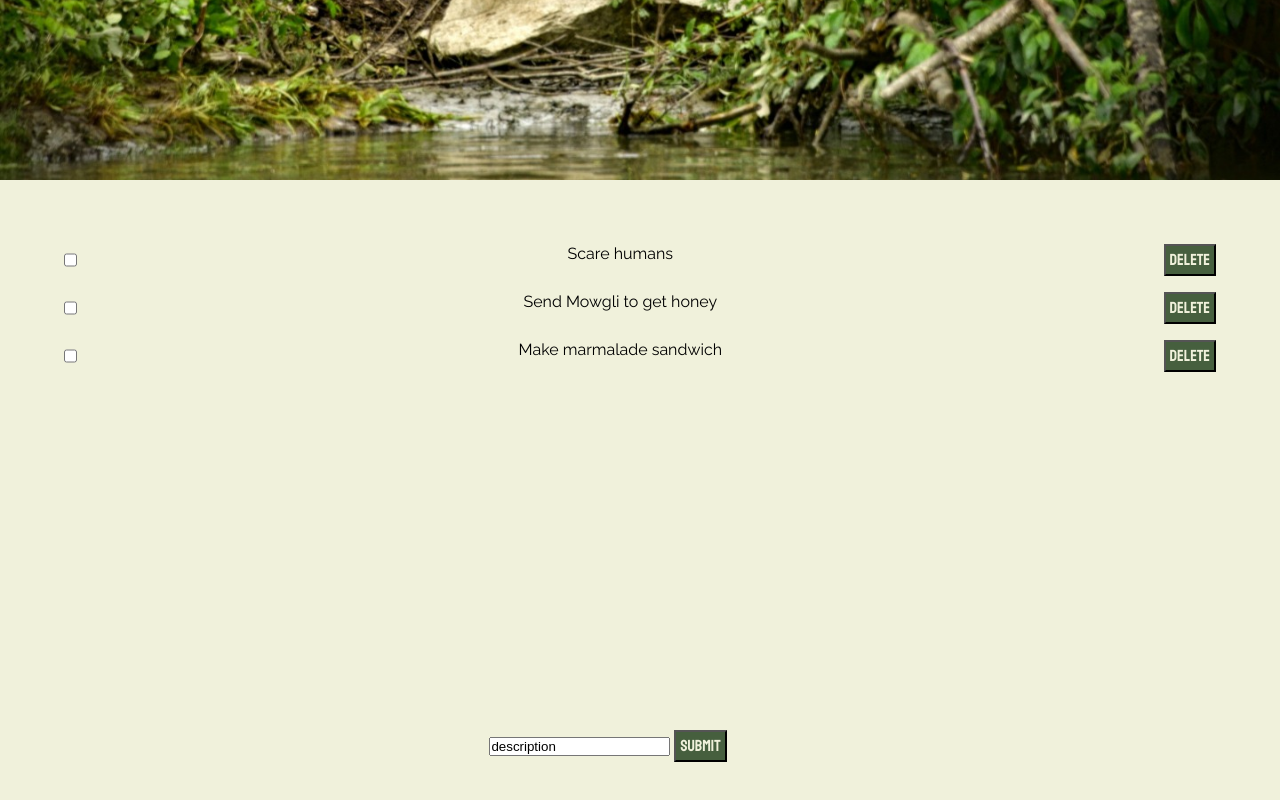
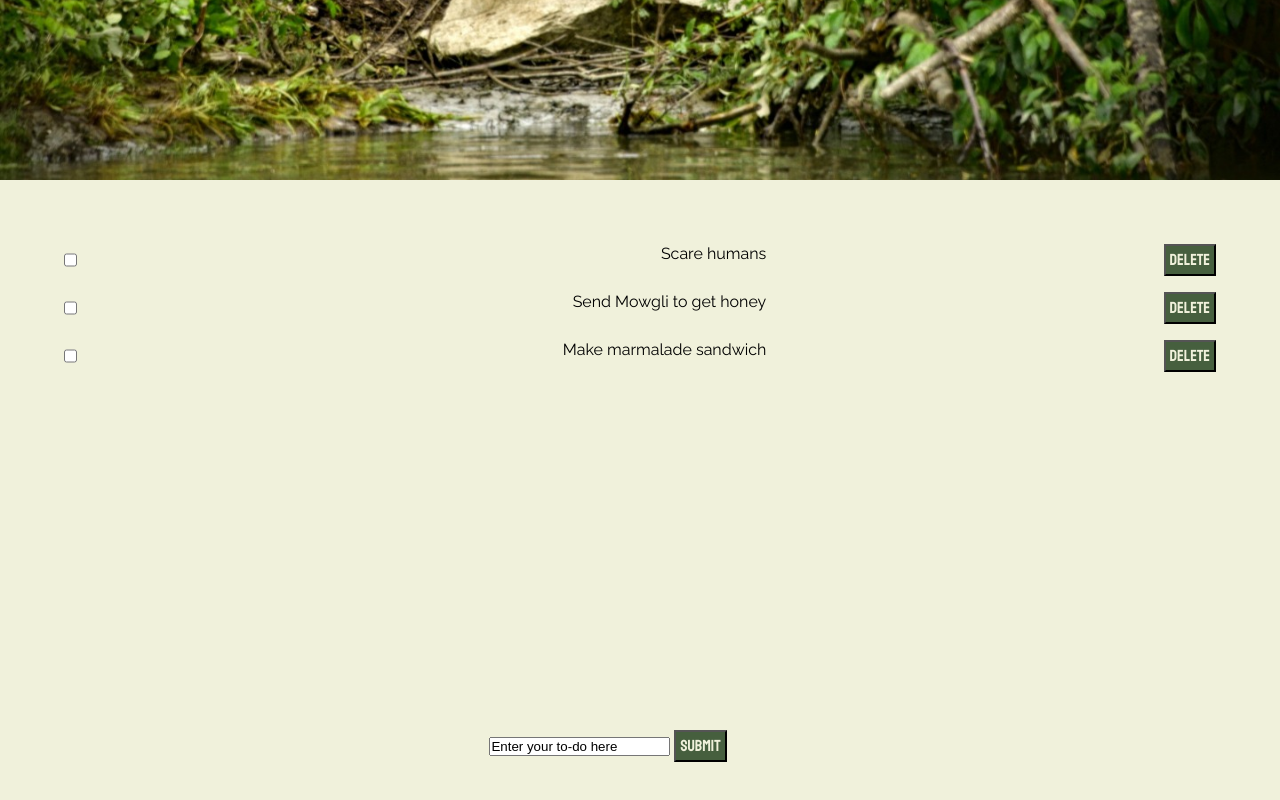
Before and after one commit to fac18/week2-ajnp-sbs-todolist, a website: page index.html in a window 1280 px wide. Shown: the part 588-1388 px from the top of the page. Drawn offline with Linux system fonts and the light colour scheme; a web font is replaced by a local one.

Commit message:
Edited ul and checkboxes
co-authored-by Gill <gillian@yeomans.org.uk>

```diff
--- a/dom.js
+++ b/dom.js
@@ -20,20 +20,26 @@
     // add markTodo button
     var checkbox = document.createElement("input");
     checkbox.setAttribute("type", "checkbox");
+    checkbox.setAttribute("id", todo.id);
+
     todoNode.appendChild(checkbox);
 
     // add span holding description
-    var descriptionHolder = document.createElement("span");
-    todoNode.appendChild(descriptionHolder);
+    var label = document.createElement("label");
+    todoNode.appendChild(label);
+    label.setAttribute("for", todo.id);
+
     console.log(todo.description);
-    descriptionHolder.textContent = todo.description;
+    label.textContent = todo.description;
 
     // you will need to use addEventListener
     todoNode.addEventListener("click", function(event) {
       if (checkbox.classList.contains("checked")) {
         checkbox.classList.remove("checked");
+        label.classList.remove("checked");
       } else {
         checkbox.classList.add("checked");
+        label.classList.add("checked");
       }
     });
 
--- a/index.html
+++ b/index.html
@@ -20,7 +20,7 @@
       <ul></ul>
     </section>
     <form id="add-todo">
-      <input type="text" name="description" value="description" />
+      <input type="text" name="description" value="Enter your to-do here" />
       <input type="submit" name="" value="Submit" class="button" />
     </form>
   </body>
--- a/style.css
+++ b/style.css
@@ -70,6 +70,10 @@ li {
   justify-content: space-between;
   width: 100%;
   padding: 8px;
+}
+
+input:checked + label {
+  text-decoration: line-through;
 }
 
 p {
```
